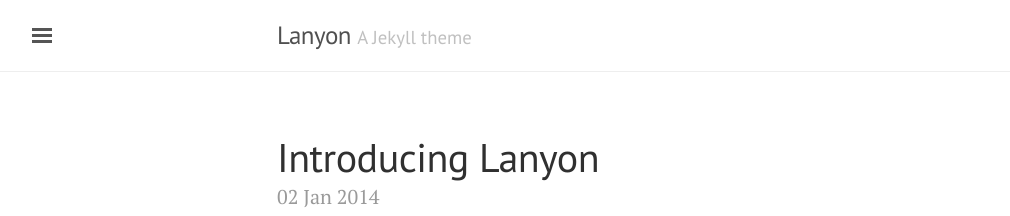
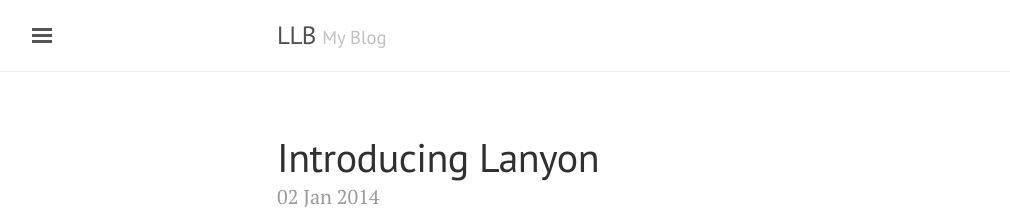
Before and after one commit to Aiclear/Aiclear.github.io, a Jekyll site: the page built from index.html, in a window 1280 px wide and 900 px high. Shown: the top 216 px of the window, without its empty margins (3-1013 px from the left). Built offline with Jekyll 4.4.1, drawn with Linux system fonts in a browser that asks for light colours; the list of posts is cut into pages by our own code.

Commit message:
set title and tagline

```diff
--- a/_config.yml
+++ b/_config.yml
@@ -5,8 +5,8 @@
 #relative_permalinks: true
 
 # Setup
-title:               Lanyon
-tagline:             'A Jekyll theme'
+title:               LLB
+tagline:             'My Blog'
 description:         'A reserved <a href="http://jekyllrb.com" target="_blank">Jekyll</a> theme that places the utmost gravity on content with a hidden drawer. Made by <a href="https://twitter.com/mdo" target="_blank">@mdo</a>.'
 url:                 http://aiclear.github.io
 baseurl:             ''
```
